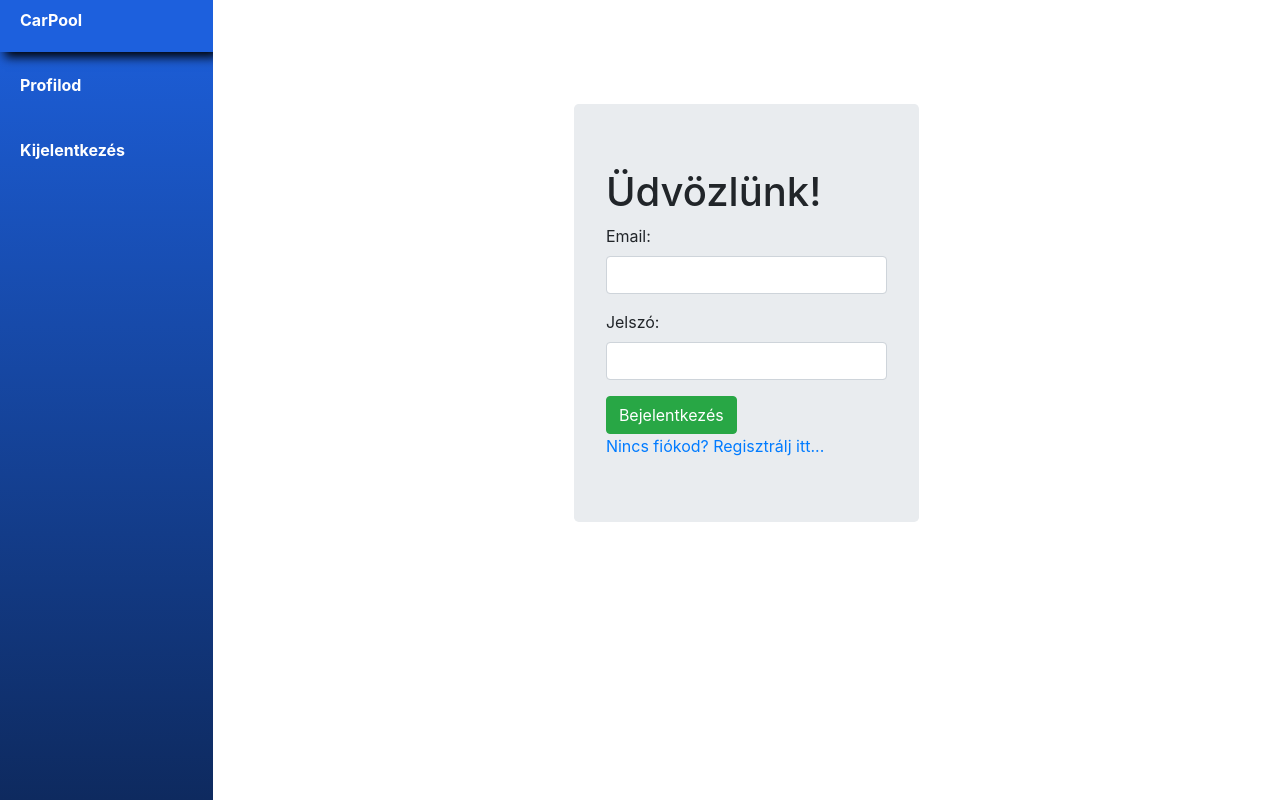
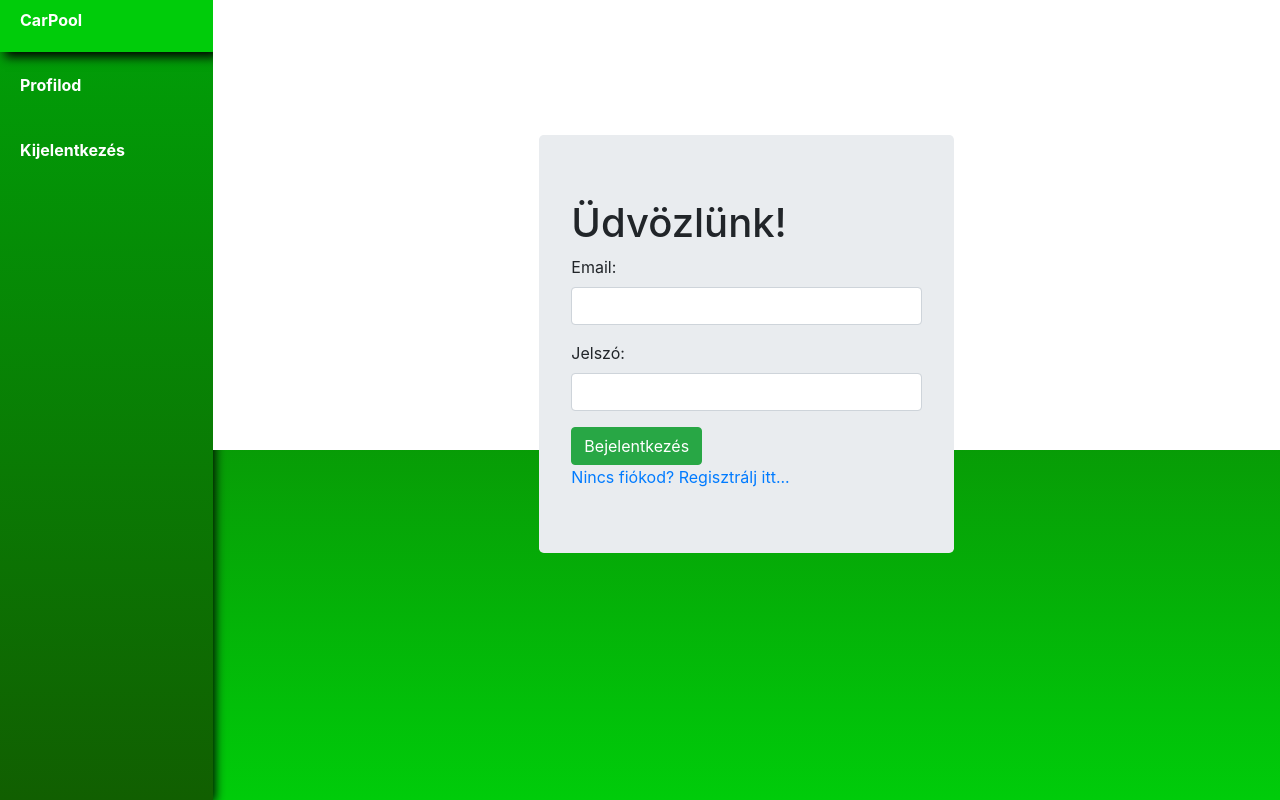
Before and after one commit to Bencece/CarPoolNew, a Vue app in the folder client/: page /#/ in a window 1280 px wide. Built offline with nearby package versions, Linux system fonts and the light colour scheme; sample sign-in values are in the browser's storage.

Commit message:
design nav, login and dashboard

```diff
--- a/client/public/index.html
+++ b/client/public/index.html
@@ -3,7 +3,7 @@
   <head>
     <meta charset="utf-8">
     <meta http-equiv="X-UA-Compatible" content="IE=edge">
-    <meta name="viewport" content="width=device-width,initial-scale=1.0">
+    <meta name="viewport" content="width=device-width, initial-scale=1.0">
     <link rel="icon" href="<%= BASE_URL %>favicon.ico">
     <title><%= htmlWebpackPlugin.options.title %></title>
   </head>
--- a/client/src/App.vue
+++ b/client/src/App.vue
@@ -27,8 +27,7 @@ export default {
 }
 </script>
 
-<style>
-
+<style scoped>
 .menuBar{
   background-color: #000000;
   height: 100vh;
@@ -41,4 +40,13 @@ export default {
   margin-right: 0;
   margin-left: 0;
 }
+html{
+  height: 100%;
+}
+#app{
+  height: 100vh;
+  background-image: linear-gradient(#115f01, #00cc0a);
+  background-repeat: no-repeat;
+  background-size: cover;
+}
 </style>
--- a/client/src/components/Menu.vue
+++ b/client/src/components/Menu.vue
@@ -38,10 +38,12 @@ export default {
   position: absolute;
   left: 0;
   right: 0;
+  box-shadow: black 2px 2px 10px;
 }
 .navbar{
-  /*background-color: #0E2A5F;*/
-  background-image: linear-gradient(rgb(29, 96, 221), #0E2A5F);
+  /*background-color: #0E2A5F;
+  background-image: linear-gradient(rgb(29, 96, 221), #0E2A5F);*/
+  background-image: linear-gradient(#00a108, #115f01);
   height: 100vh;
 }
 .navbar-nav{
@@ -65,7 +67,7 @@ ul {
   font-weight: bold;
 }
 .navButton:hover {
-  background-color: rgb(29, 96, 221);
+  background-color: #00cc0a;
   color: white;
   padding-left: 20px !important;
   padding-bottom: 20px;
--- a/client/src/views/Dashboard.vue
+++ b/client/src/views/Dashboard.vue
@@ -1,6 +1,6 @@
 <template>
-  <div>
-        <h1>Dashboard</h1>
+  <div id="dashboard">
+        <h1>Kezdőlap</h1>
         <template v-if="!isLoading">
           <EventCard v-for="event in events" :key="event.id" :event="event" />
         </template>
@@ -34,4 +34,7 @@ export default {
 </script>
 
 <style scoped>
+#dashboard{
+  height: 100vh;
+}
 </style>
--- a/client/src/views/LoginUser.vue
+++ b/client/src/views/LoginUser.vue
@@ -1,7 +1,6 @@
 <template>
-  <div class="row loginBox">
-    <div class="col-sm-4"></div>
-    <div class="jumbotron col-sm-4">
+  <div class="loginBox">
+    <div class="jumbotron">
       <h1 class="title">Üdvözlünk!</h1>
       <form @submit.prevent="login">
         <div class="form-group">
@@ -17,7 +16,6 @@
         <router-link to="/register" class="regLabel">Nincs fiókod? Regisztrálj itt...</router-link>
       </form>
     </div>
-    <div class="col-sm-4"></div>
   </div>
 </template>
 
@@ -44,13 +42,14 @@ export default {
 }
 </script>
 
-<style>
+<style scoped>
 .loginBox{
-  margin-top: 10%;
-  margin-right: 0;
-margin-left: 0;
+  top: 30%;
+  position: relative;
+  margin: auto;
+  width: 40%;
 }
 .regLabel{
-  margin-top: 10px;;
+  margin-top: 10px;
 }
 </style>
```
Also changed, not shown: 1 other file (tests, documents, lock files or other folders).
